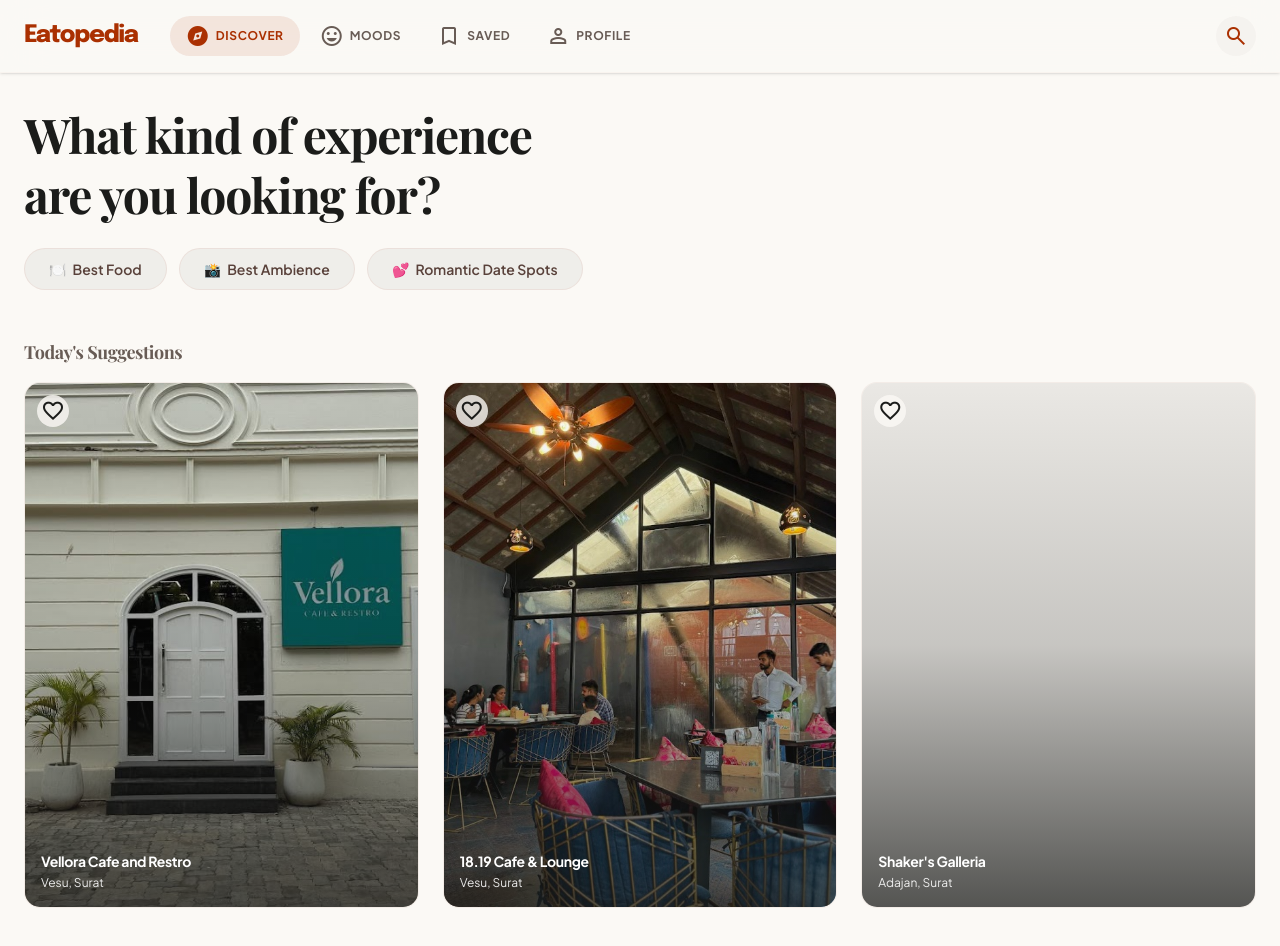
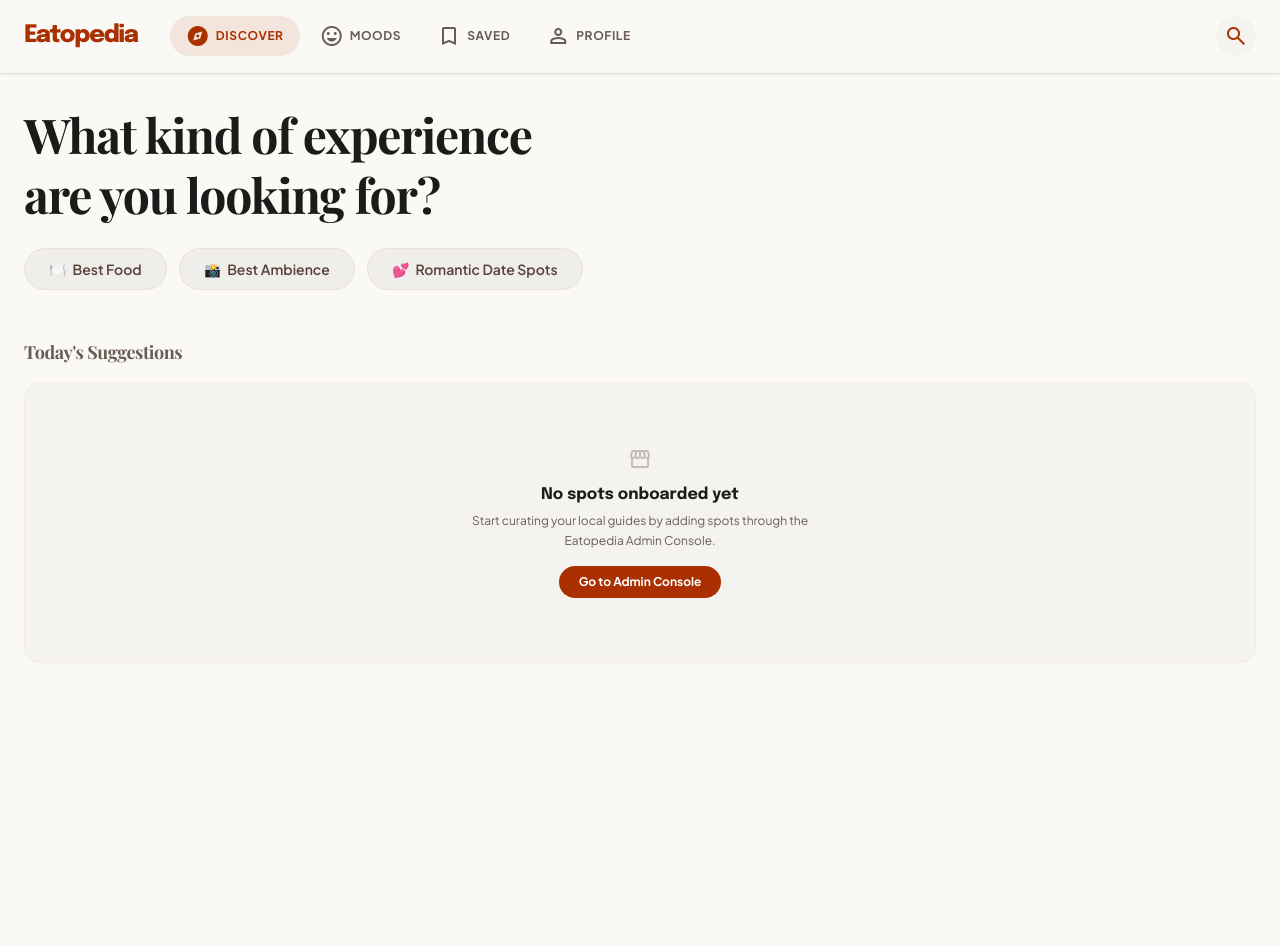
Before and after one commit to Nahar252001/eatopedia, a React (Vite) app: page / in a window 1280 px wide. Shown: the top 946 px of the page. After the commit the page ends 800 px from the top, so only its background shows below. Built offline with nearby package versions, Linux system fonts and the light colour scheme; a web font is replaced by a local one.

Commit message:
Clear PLACES database and add feed empty state handling in App.jsx

```diff
--- a/src/App.jsx
+++ b/src/App.jsx
@@ -267,6 +267,7 @@
                   : "Today's Suggestions"
                 }
               </h3>
+              {(selectedCategory ? filteredPlaces : placesList).length > 0 ? (
                 <div className="grid grid-cols-2 lg:grid-cols-3 gap-4 lg:gap-6">
                   {(selectedCategory ? filteredPlaces : placesList).slice(0, 3).map(place => (
                     <PlaceCard
@@ -278,6 +279,21 @@
                     />
                   ))}
                 </div>
+              ) : (
+                <div className="flex flex-col items-center justify-center py-16 text-center bg-surface-container-low border border-outline-variant/15 p-8 rounded-2xl">
+                  <span className="material-symbols-outlined text-[48px] text-secondary/35 mb-3">storefront</span>
+                  <h4 className="font-display font-bold text-base text-on-surface">No spots onboarded yet</h4>
+                  <p className="text-secondary text-xs max-w-sm mt-1 leading-relaxed font-body">
+                    Start curating your local guides by adding spots through the Eatopedia Admin Console.
+                  </p>
+                  <button
+                    onClick={() => window.location.hash = '#/admin'}
+                    className="mt-4 px-5 py-2 bg-primary text-on-primary rounded-full text-xs font-bold transition-all active-scale"
+                  >
+                    Go to Admin Console
+                  </button>
+                </div>
+              )}
             </div>
           </div>
         )}
--- a/src/data/places.js
+++ b/src/data/places.js
@@ -11,77 +11,4 @@
   parking: { label: "Free Parking", icon: "local_parking" }
 };
 
-export const PLACES = [
-  {
-    id: "vellora-cafe-restro",
-    name: "Vellora Cafe and Restro",
-    area: "Vesu",
-    address: "Ground Floor, Tigmon The Chocolate Mall, Opposite Fiona Residency, Vesu, Surat - 395007",
-    photos: [
-      "/vellora_facade.jpg",
-      "/vellora_interior.jpg"
-    ],
-    categories: ["best_food"],
-    explanation_text: {
-      best_food: "From live wood-fired sourdough pizzas baking before your eyes to their signature Korean style crispy veg paneer, the fusion flavors here are expertly balanced."
-    },
-    rating_count: 215,
-    amenities: ["wifi", "parking"],
-    opening_hours: { weekdays: "1:00 PM – 11:00 PM", weekends: "1:00 PM – 11:30 PM" },
-    testimonial: { text: "The Korean style paneer is out of this world, and the green boho-chic interior is gorgeous.", author: "Rohan D." },
-    map_photo: "https://lh3.googleusercontent.com/aida-public/AB6AXuDpE_-qQIXe6oANyCvxFIdFq5BU9ipPkhJ48dqcs3HDdWGeYV6bElWpB5Jv4z4g7SY9A2Gl4OPQlesPuzkaLz4cwULgD57ppAeOv8swXwVVv2THMKGjVBvHLYJIsbZc75dV2ypnM2ypY5us1QDXT6jUTLdnbfAO2XBWSZfINzmwR7-7x4eSEZ-2Kft2o2-KkprVBDPIYZ3Kxyxo77Q9MFght2XCDXK6Qt4fVB0o0-3-EDFGZmUGoWKL",
-    aspectRatio: "card-medium",
-    must_try_dishes: [
-      { name: "Crispy Veg Paneer (Korean Style)", tag: "Signature", description: "Crispy batter-fried paneer cubes tossed in a sticky sweet Korean chili sauce with sesame glaze.", price: "₹320" },
-      { name: "Pink Sauce Spaghetti Pasta", tag: "Best Seller", description: "Fresh handmade spaghetti tossed in a creamy tomato-basil pink sauce with bell peppers and broccoli.", price: "₹290" },
-      { name: "Lotus Biscoff Shake", tag: "Beverage", description: "A rich, creamy milkshake blended with caramelized Lotus Biscoff spread and crushed cookies.", price: "₹260" }
-    ]
-  },
-  {
-    id: "eighteen-nineteen",
-    name: "18.19 Cafe & Lounge",
-    area: "Vesu",
-    address: "Bungalow No. 3, Napoleon Estate, beside VR Mall, Vesu, Surat - 395007",
-    photos: [
-      "/cafe1819_interior.jpg",
-      "/cafe1819_night.jpg"
-    ],
-    categories: ["romantic"],
-    explanation_text: {
-      romantic: "With its high-pitched wooden ceilings, dim candlelit tables, soft acoustic background tracks, and cozy corner alcoves, it offers a beautifully warm and intimate setting for couples."
-    },
-    rating_count: 142,
-    amenities: ["wifi", "parking"],
-    opening_hours: { weekdays: "12:00 PM – 11:30 PM", weekends: "12:00 PM – 11:30 PM" },
-    testimonial: { text: "The Nutella cheesecake here is absolutely heavenly, and the Mexican burrito bowl is highly satisfying!", author: "Riddhi S., Local Food Blogger" },
-    map_photo: "https://lh3.googleusercontent.com/aida-public/AB6AXuDpE_-qQIXe6oANyCvxFIdFq5BU9ipPkhJ48dqcs3HDdWGeYV6bElWpB5Jv4z4g7SY9A2Gl4OPQlesPuzkaLz4cwULgD57ppAeOv8swXwVVv2THMKGjVBvHLYJIsbZc75dV2ypnM2ypY5us1QDXT6jUTLdnbfAO2XBWSZfINzmwR7-7x4eSEZ-2Kft2o2-KkprVBDPIYZ3Kxyxo77Q9MFght2XCDXK6Qt4fVB0o0-3-EDFGZmUGoWKL",
-    aspectRatio: "card-medium",
-    must_try_dishes: [
-      { name: "Nutella Cheesecake", tag: "Best Seller", description: "A creamy, rich chilled cheesecake layered with Nutella hazelnut spread and a crispy biscuit base.", price: "₹260" },
-      { name: "Mexican Burrito Bowl", tag: "Signature", description: "Spicy Mexican rice layered with refried black beans, corn salsa, sour cream, and crispy nachos.", price: "₹310" },
-      { name: "Alfredo White Sauce Pasta", tag: "Must Try", description: "Handcrafted pasta tossed in a creamy, buttery Parmesan sauce with exotic vegetables and mushrooms.", price: "₹280" }
-    ]
-  },
-  {
-    id: "shakers-galleria",
-    name: "Shaker's Galleria",
-    area: "Adajan",
-    address: "Shop 3, The Boulevard, opposite Pal Lake, Adajan, Surat - 395009",
-    photos: [],
-    categories: ["best_food"],
-    explanation_text: {
-      best_food: "Famous for their rich milkshakes, loaded chocolate waffles, and delicious pancakes, it is Surat's go-to late-night dessert gallery."
-    },
-    rating_count: 176,
-    amenities: ["parking"],
-    opening_hours: { weekdays: "11:00 AM – 11:30 PM", weekends: "11:00 AM – 12:00 AM" },
-    testimonial: { text: "The KitKat shake and waffle combo here is simply heavenly, absolute late-night bliss!", author: "Aarav P." },
-    map_photo: "https://lh3.googleusercontent.com/aida-public/AB6AXuDpE_-qQIXe6oANyCvxFIdFq5BU9ipPkhJ48dqcs3HDdWGeYV6bElWpB5Jv4z4g7SY9A2Gl4OPQlesPuzkaLz4cwULgD57ppAeOv8swXwVVv2THMKGjVBvHLYJIsbZc75dV2ypnM2ypY5us1QDXT6jUTLdnbfAO2XBWSZfINzmwR7-7x4eSEZ-2Kft2o2-KkprVBDPIYZ3Kxyxo77Q9MFght2XCDXK6Qt4fVB0o0-3-EDFGZmUGoWKL",
-    aspectRatio: "card-medium",
-    must_try_dishes: [
-      { name: "KitKat Milkshake", tag: "Best Seller", description: "A rich, creamy milkshake blended with crunchy KitKat bars and topped with whipped cream and chocolate fudge.", price: "₹180" },
-      { name: "Biscoff & Oreo Waffle", tag: "Signature", description: "Freshly baked golden waffle loaded with caramelized Lotus Biscoff spread and crushed Oreo cookies.", price: "₹240" },
-      { name: "Chocolate Pancake Stack", tag: "Must Try", description: "Fluffy pancake stack drizzled with dark and white milk chocolate syrups, served with vanilla ice cream.", price: "₹210" }
-    ]
-  }
-];
+export const PLACES = [];
```
Lines whose indentation alone changed are shown as unchanged.
